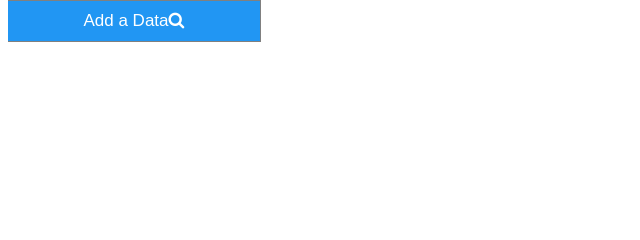
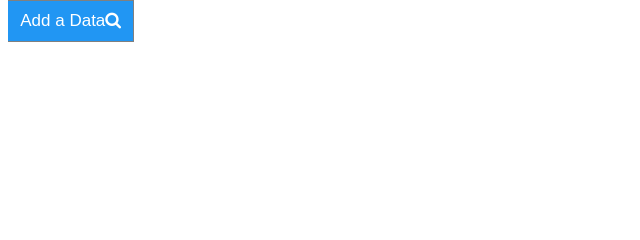
Before and after one commit to gelarpambudi/sarcasm-web-app, a Flask app: page / in a window 1280 px wide. Shown: the part 384-624 px from the top of the page, without its empty margins (0-640 px from the left). Run offline with Flask 2, Linux system fonts and the light colour scheme; parts of the project's set-up code (start-up, migrations or seed data) failed here and were passed over; some libraries are stand-ins or nearby versions.

Commit message:
edit css file

```diff
--- a/static/style.css
+++ b/static/style.css
@@ -90,7 +90,7 @@ table.entry th {
 
 move.example button {
   float: left;
-  width: 20%;
+  width: 10%;
   padding: 10px;
   background: #2196F3;
   color: white;
```
